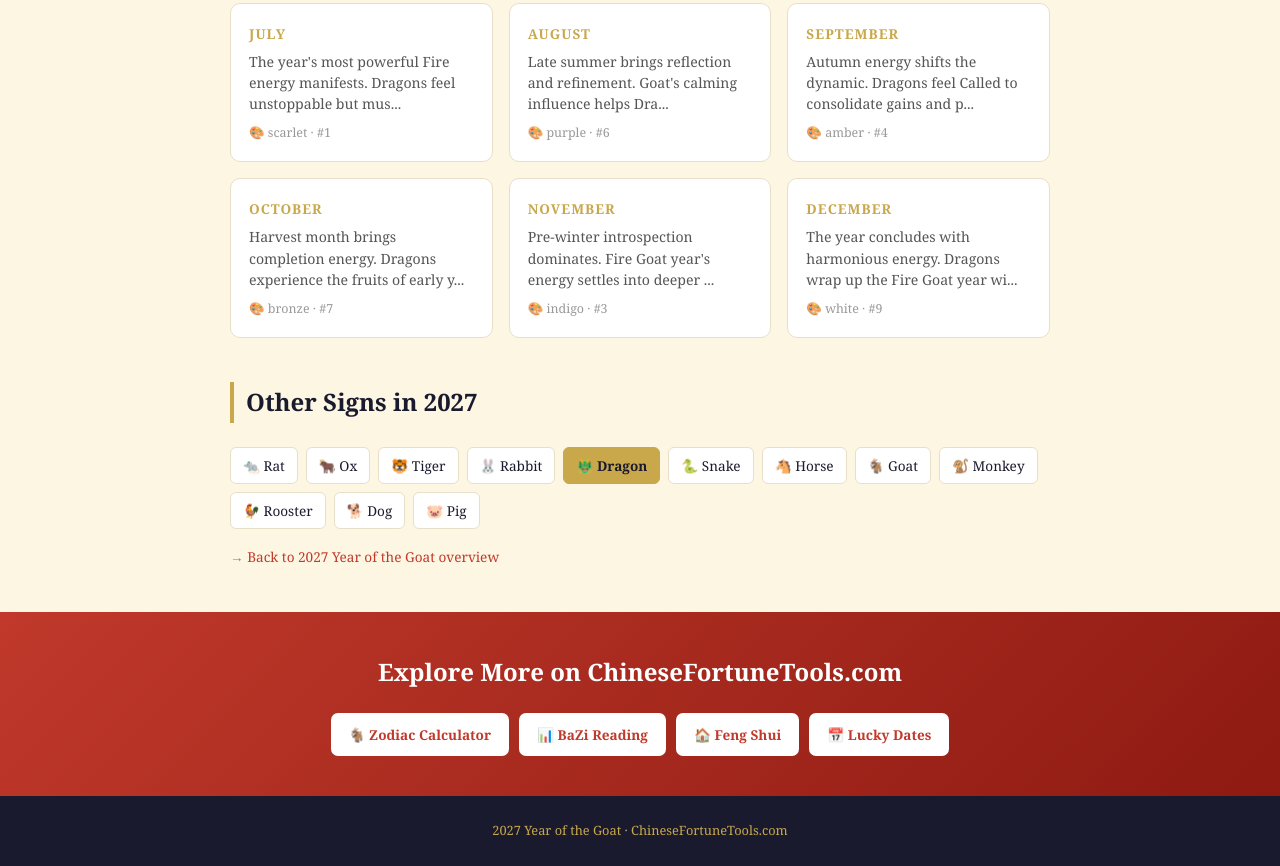
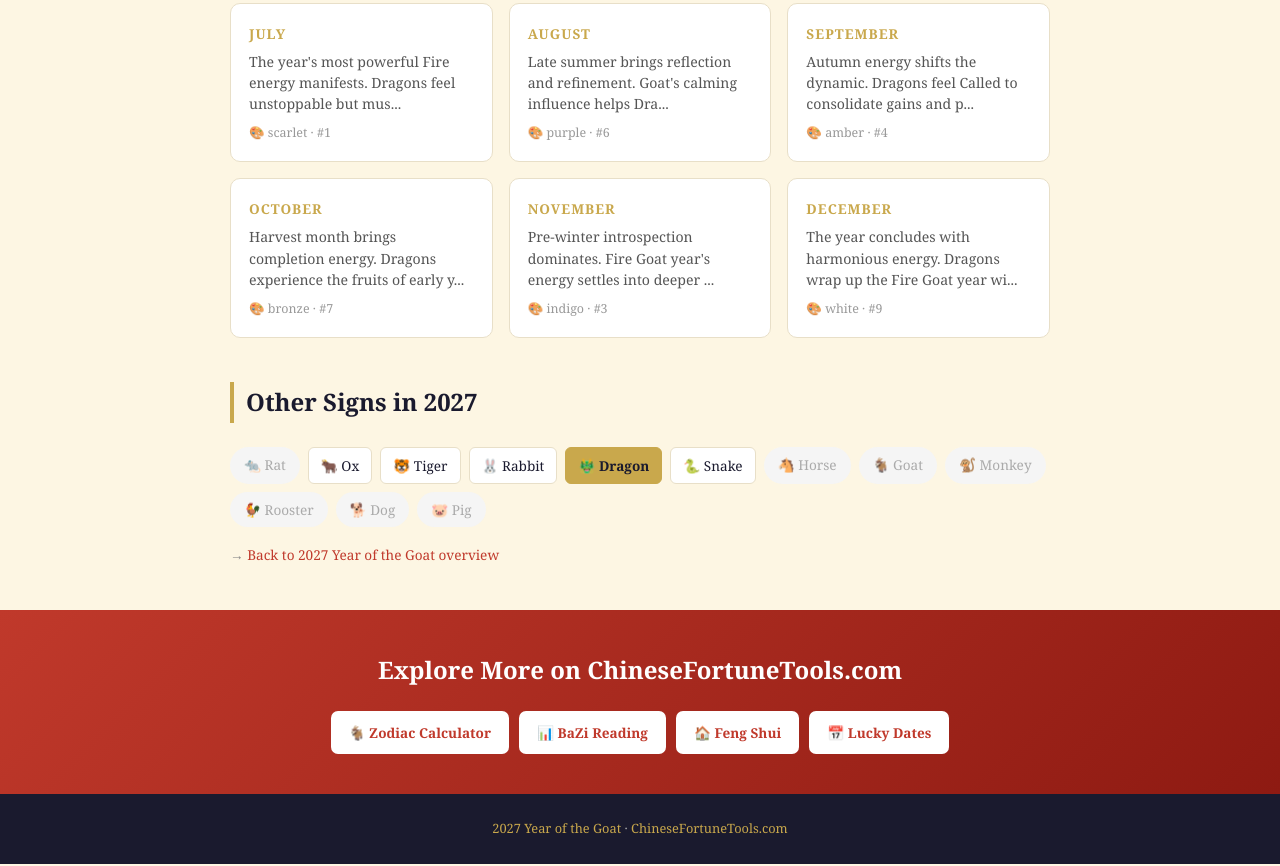
Before and after one commit to daligao/year-of-goat-2027, a plain HTML site: page 2027/dragon/index.html in a window 1280 px wide. Shown: the part 783-1649 px from the top of the page. Drawn offline with Linux system fonts and the light colour scheme.

Commit message:
fix: remove dead links to missing zodiacs in dragon/2027 Other Signs row

```diff
--- a/2027/dragon/index.html
+++ b/2027/dragon/index.html
@@ -27,6 +27,7 @@
 .mc-overall{font-size:0.88rem;color:#555;margin-bottom:8px;line-height:1.5;}
 .mc-lucky{font-size:0.78rem;color:#999;}
 .signs-row{display:flex;flex-wrap:wrap;gap:8px;margin-top:16px;}
+.soon{display:inline-block;padding:6px 14px;border-radius:20px;font-size:0.85rem;color:#aaa;background:#f5f5f5;cursor:default;}
 .signs-row a{background:#fff;border:1px solid #e8dfc8;border-radius:6px;padding:6px 12px;font-size:0.85rem;color:var(--ink);}
 .signs-row a.active{background:var(--gold);color:#1a1a2e;border-color:var(--gold);font-weight:bold;}
 .cta-banner{background:linear-gradient(135deg,#c0392b,#8e1a12);color:#fff;text-align:center;padding:40px 20px;}
@@ -60,7 +61,7 @@
 </section>
 <section class="section" style="padding-top:0">
   <h2>Other Signs in 2027</h2>
-  <div class="signs-row"><a href="/2027/rat/" class="">🐀 Rat</a><a href="/2027/ox/" class="">🐂 Ox</a><a href="/2027/tiger/" class="">🐯 Tiger</a><a href="/2027/rabbit/" class="">🐰 Rabbit</a><a href="/2027/dragon/" class="active">🐲 Dragon</a><a href="/2027/snake/" class="">🐍 Snake</a><a href="/2027/horse/" class="">🐴 Horse</a><a href="/2027/goat/" class="">🐐 Goat</a><a href="/2027/monkey/" class="">🐒 Monkey</a><a href="/2027/rooster/" class="">🐓 Rooster</a><a href="/2027/dog/" class="">🐕 Dog</a><a href="/2027/pig/" class="">🐷 Pig</a></div>
+  <div class="signs-row"><span class="soon">🐀 Rat</span><a href="/2027/ox/" class="">🐂 Ox</a><a href="/2027/tiger/" class="">🐯 Tiger</a><a href="/2027/rabbit/" class="">🐰 Rabbit</a><a href="/2027/dragon/" class="active">🐲 Dragon</a><a href="/2027/snake/" class="">🐍 Snake</a><span class="soon">🐴 Horse</span><span class="soon">🐐 Goat</span><span class="soon">🐒 Monkey</span><span class="soon">🐓 Rooster</span><span class="soon">🐕 Dog</span><span class="soon">🐷 Pig</span></div>
   <p style="margin-top:16px;font-size:0.85rem;color:#888;">→ <a href="/">Back to 2027 Year of the Goat overview</a></p>
 </section>
 <div class="cta-banner">
```
